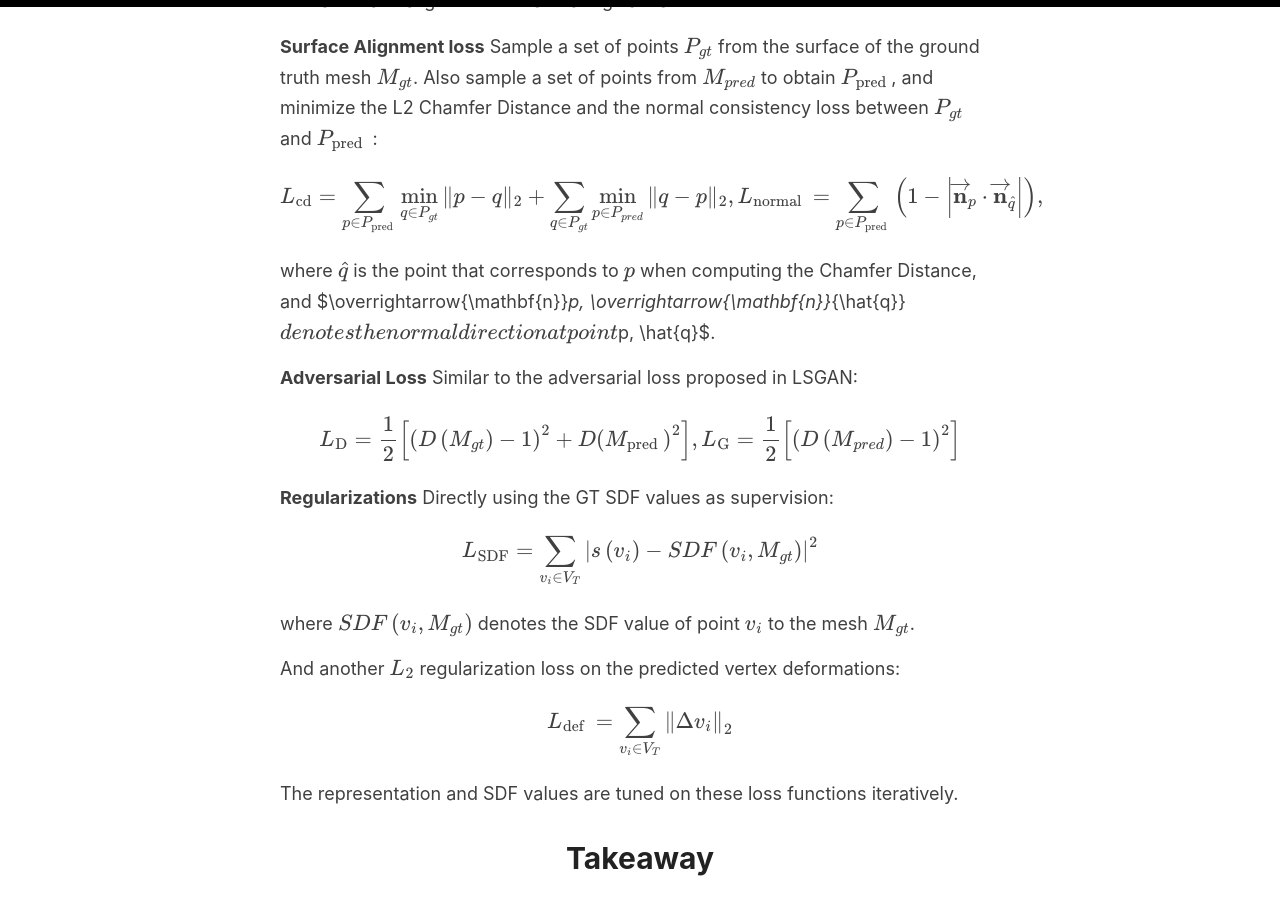
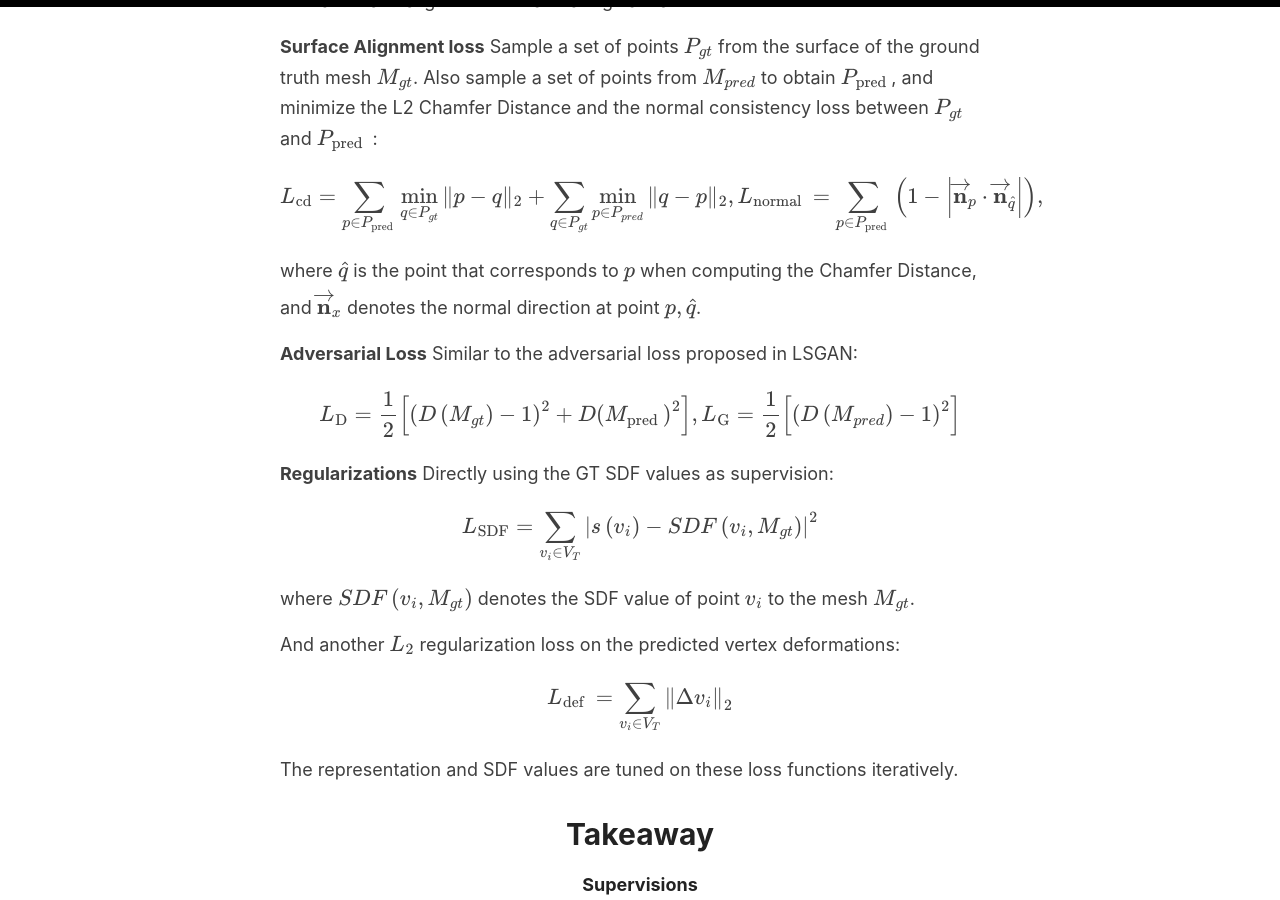
Before and after one commit to shanemankiw/shanemankiw.github.io, a Jekyll site: the page built from _posts/2023-05-21-dmtet.md, in a window 1280 px wide and 900 px high, scrolled down 3578 px. Built offline with Jekyll 4.4.1, drawn with Linux system fonts in a browser that asks for light colours; formulas are drawn with MathJax 3.

Commit message:
latex math problem on DMTet

```diff
--- a/_posts/2023-05-21-dmtet.md
+++ b/_posts/2023-05-21-dmtet.md
@@ -99,7 +99,7 @@
 $$
 
 
-where $\hat{q}$ is the point that corresponds to $p$ when computing the Chamfer Distance, and $\overrightarrow{\mathbf{n}}_p, \overrightarrow{\mathbf{n}}_{\hat{q}}$ denotes the normal direction at point $p, \hat{q}$.
+where $\hat{q}$ is the point that corresponds to $p$ when computing the Chamfer Distance, and   $\overrightarrow{\mathbf{n}}_{x}$  denotes the normal direction at point $p, \hat{q}$.
 
 **Adversarial Loss**  Similar to the adversarial loss proposed in LSGAN:
 
```
